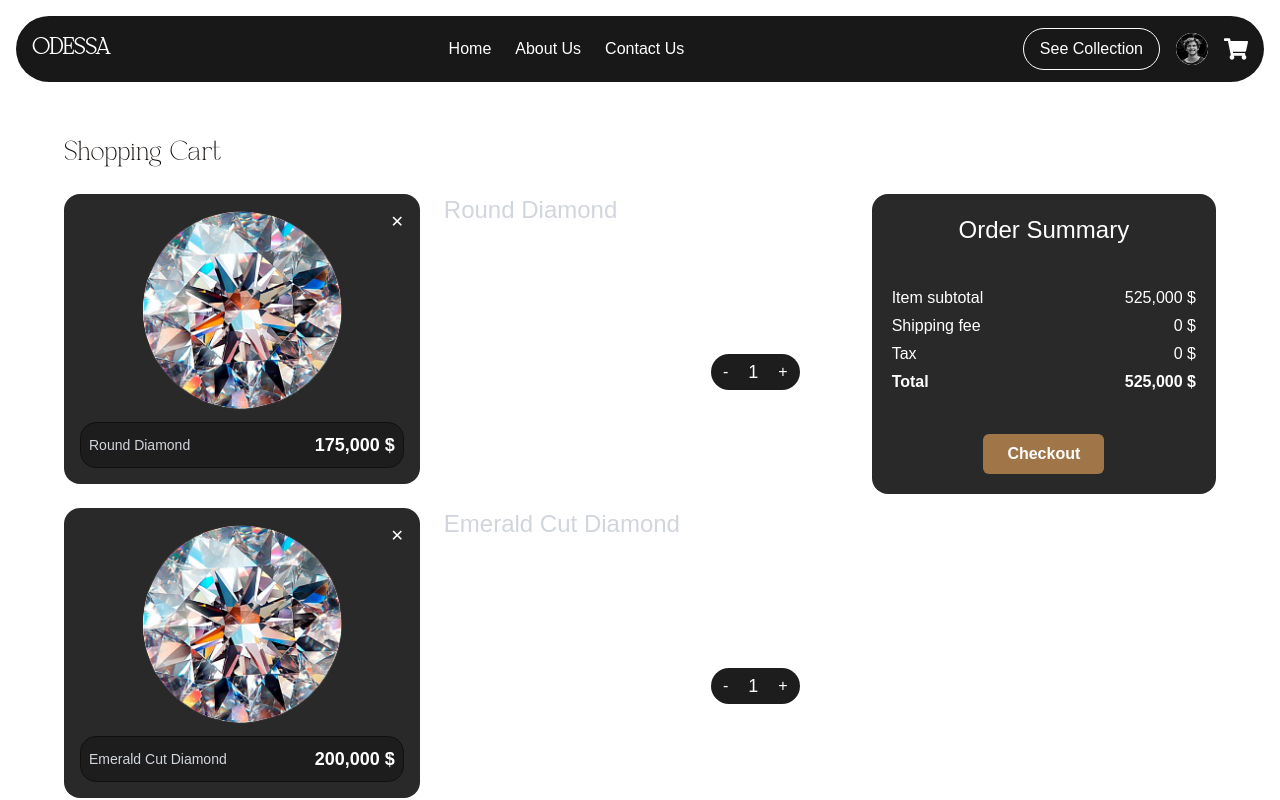
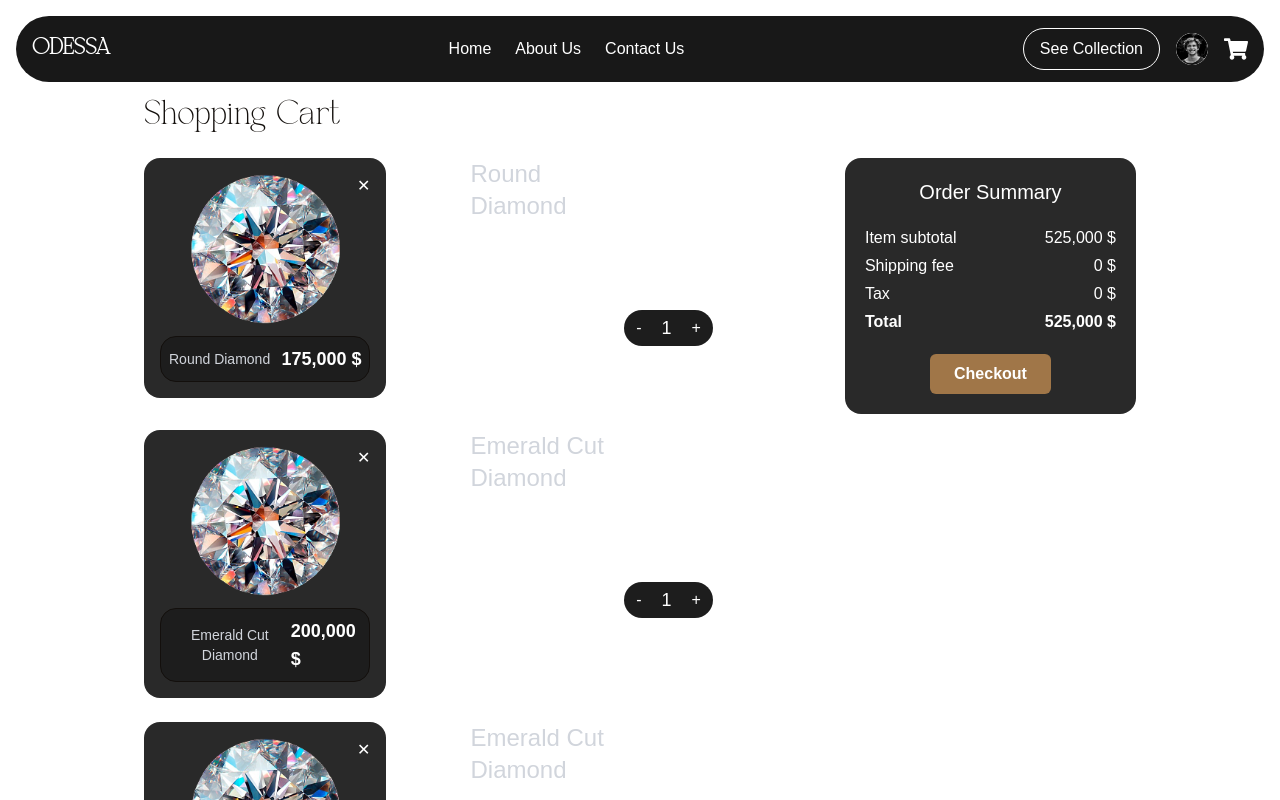
Before and after one commit to Webminds-designs/odessa, a Next.js app: page /cart in a window 1280 px wide. Shown: the top 800 px of the page. Built offline with nearby package versions, Linux system fonts and the light colour scheme.

Commit message:
ui adjustments

```diff
--- a/app/cart/page.tsx
+++ b/app/cart/page.tsx
@@ -58,8 +58,8 @@ const CartPage: React.FC = () => {
   };
 
   return (
-    <div className="m-10">
-      <h2 className="font-vasion text-2xl ml-6">Shopping Cart</h2>
+    <div className="mx-30">
+      <h2 className="font-vasion text-3xl ml-6">Shopping Cart</h2>
       <div className="flex flex-col md:flex-row  justify-between gap-6">
         {/* Products Section */}
         <div className="w-full lg:w-2/3  text-white p-6 AeonikRegular ">
@@ -74,7 +74,7 @@ const CartPage: React.FC = () => {
                       <Image
                         src={diomondimg}
                         alt={product.name}
-                        className="w-[200px] h-[200px] object-cover mx-auto"
+                        className="w-[150px] h-[150px] object-cover mx-auto"
                         width={600}
                         height={600}
                         priority
@@ -82,28 +82,28 @@ const CartPage: React.FC = () => {
                     </div>
 
                     <button
-                      onClick={() => handleRemove(product.id)} // Close (remove) button
+                      onClick={() => handleRemove(product.id)} // remove button
                       className="absolute top-2 right-2 p-2 rounded-full"
                     >
                       ✕
                     </button>
-                    <div className="flex justify-between w-full p-2 mt-3 bg-[#1d1d1d] rounded-2xl border-1 border-primary">
-                      <h2 className="text-sm font-light text-gray-300 text-center content-center">
+                    <div className="flex justify-between w-full  p-2 mt-3 bg-[#1d1d1d] rounded-2xl border-1 border-primary">
+                      <div className="text-sm font-light text-gray-300 text-center content-center">
                         {product.name}
-                      </h2>
+                      </div>
                       <span className="text-lg font-bold">{product.price.toLocaleString()} $</span>
                     </div>
                   </div>
                 </div>
 
                 {/* Product Info (Right Side) */}
-                <div className="w-full lg:w-1/2 space-y-4">
+                <div className="w-full lg:w-1/2 space-y-8 mx-15">
                   <div className="flex justify-between mb-6">
                     <h2 className="text-2xl content-center  text-gray-300 font-light">{product.name}</h2>
                     <span className="text-lg font-bold">{product.price.toLocaleString()} $</span>
                   </div>
                   {/* Quantity Selector */}
-                  <div className=" flex justify-between mt-30">
+                  <div className=" flex justify-between mt-20">
                     <span className="text-md">Quantity</span>
                     <div className="flex items-center space-x-3 mt-2 px-2 bg-[#1d1d1d] rounded-3xl">
                       <button
@@ -124,7 +124,7 @@ const CartPage: React.FC = () => {
 
                   {/* Total Price */}
                   <div className="mt-4 flex justify-between">
-                    <span className="font-bold text-2xl">Total</span>
+                    <span className="font-bold text-xl">Total</span>
                     <div className="text-lg font-bold">{total.toLocaleString()} $</div>
                   </div>
                 </div>
@@ -136,7 +136,7 @@ const CartPage: React.FC = () => {
         {/* Checkout Section */}
         <div className="w-full lg:w-1/3 md:w-1/2  text-white p-6">
           <div className="bg-[#292929] p-5 rounded-2xl">
-            <h2 className="text-center mb-10 text-2xl">Order Summary</h2>
+            <h2 className="text-center mb-5 text-xl">Order Summary</h2>
             <div className="flex justify-between">
               <div className="text-start space-y-1">
                 <div>Item subtotal</div>
@@ -156,7 +156,7 @@ const CartPage: React.FC = () => {
                 </div>
               </div>
             </div>
-            <div className="flex justify-center mt-10">
+            <div className="flex justify-center mt-5">
               <button className="bg-brown text-white text-center p-2 rounded-md font-bold px-6">
                 Checkout
               </button>
```
